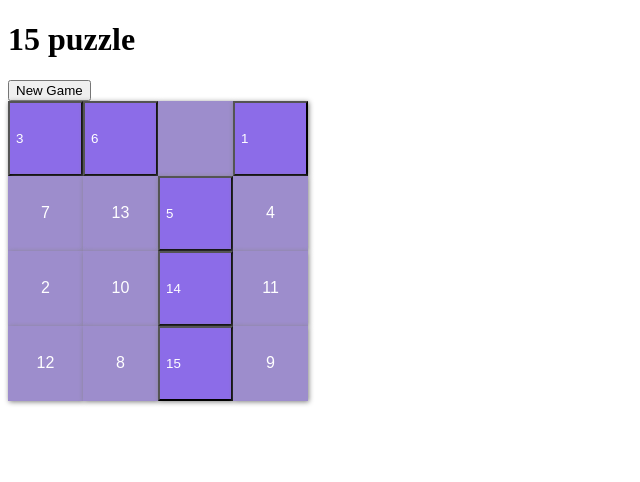
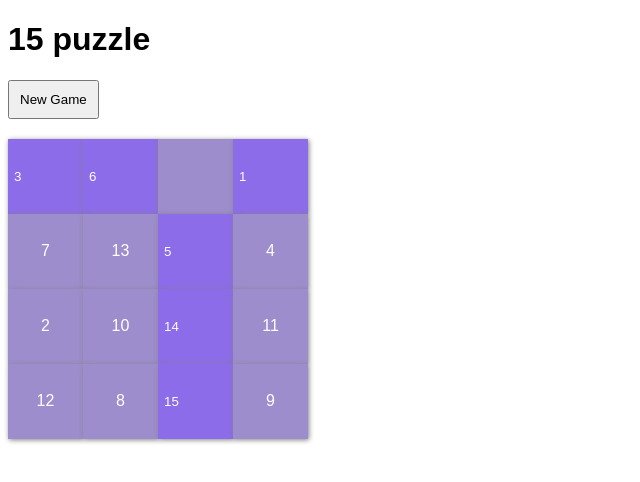
Before and after one commit to alexander-ye/fifteen-puzzle, a React (Create React App) app: page / in a window 1280 px wide. Shown: the top 482 px of the page, without its empty margins (0-640 px from the left). Built offline with nearby package versions, Linux system fonts and the light colour scheme.

Commit message:
Some small restyling

```diff
--- a/src/components/Game.tsx
+++ b/src/components/Game.tsx
@@ -20,8 +20,13 @@ const Game = () => {
   if (gameState) {
     return (
       <div>
-        <h1>15 puzzle</h1>
-        <button onClick={generateNewGame}>New Game</button>
+        <h1 style={{ fontFamily: "sans-serif" }}>15 puzzle</h1>
+        <button
+          onClick={generateNewGame}
+          style={{ padding: "10px", marginBottom: "20px" }}
+        >
+          New Game
+        </button>
         <Grid
           mutableGame={newGame}
           gameState={gameState}
--- a/src/components/GridSquare.tsx
+++ b/src/components/GridSquare.tsx
@@ -21,6 +21,7 @@ const gridSquareImmediateStyle: React.CSSProperties = {
   width: "75px",
   height: "75px",
   boxShadow: "1px 1px 5px gray",
+  border: "none",
   backgroundColor: "#8c6ce8",
   color: "white",
   fontFamily: "sans-serif",
@@ -33,6 +34,7 @@ const gridSquareDistantStyle: React.CSSProperties = {
   textAlign: "center",
   width: "75px",
   height: "75px",
+  border: "none",
   boxShadow: "1px 1px 5px gray",
   backgroundColor: "#8c6ce8",
   color: "white",
```
Also changed, not shown: assets/fifteenPuzzleDemo.jpg (added), 1 other file (tests, documents, lock files or other folders).
